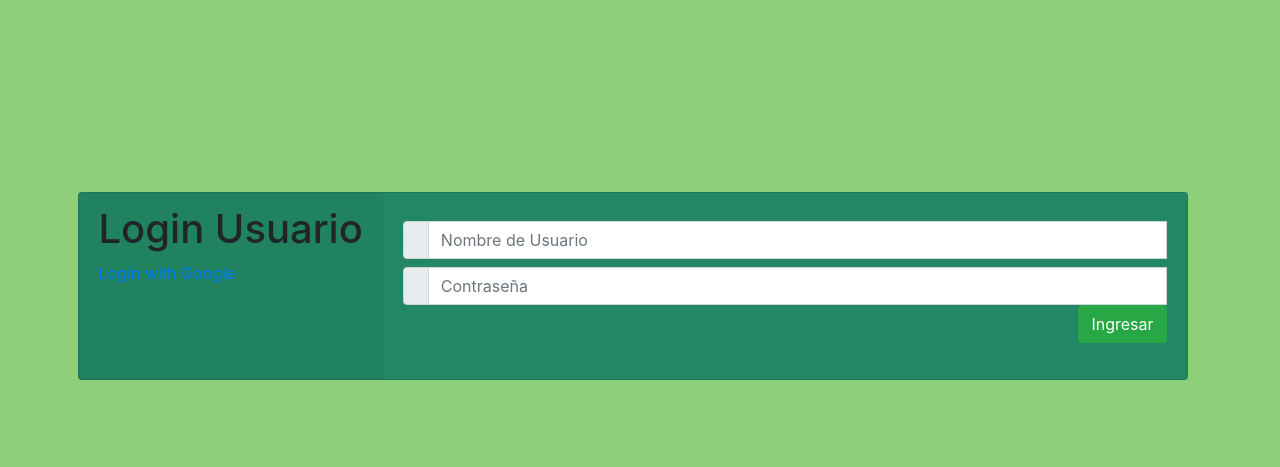
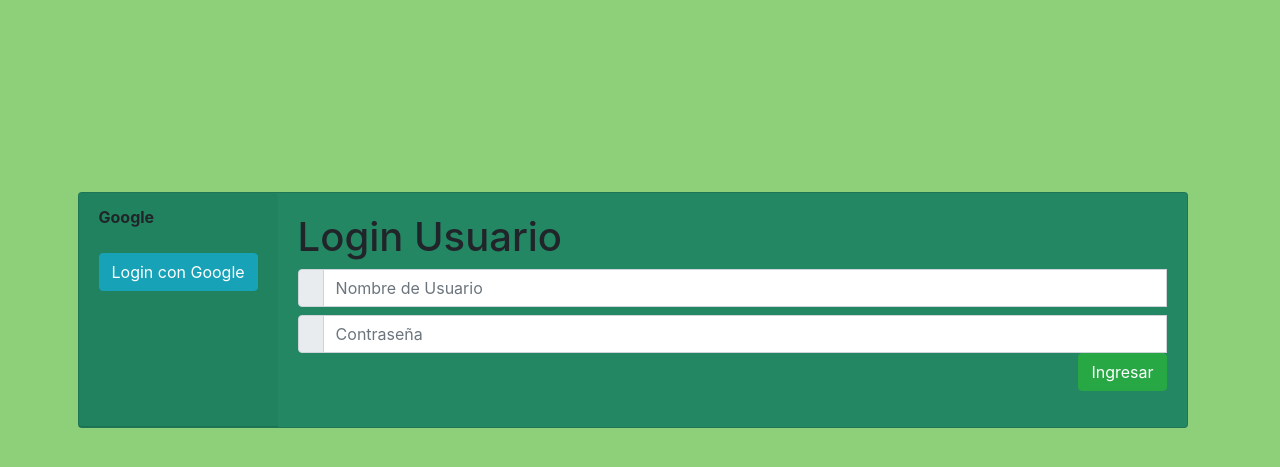
Before and after one commit to Goku2i2/mp, a Django app: page /perris/login in a window 1280 px wide. Shown: the part 56-523 px from the top of the page. Run offline with Django 3.2, Linux system fonts and the light colour scheme; some libraries are stand-ins or nearby versions; some web fonts are replaced.

Commit message:
Manifest +

```diff
--- a/misperris/settings.py
+++ b/misperris/settings.py
@@ -44,7 +44,8 @@ INSTALLED_APPS = [
     'coverage',
     'rest_framework',
     'social_django',
-    'pwa'
+    'pwa',
+
 ]
 
 MIDDLEWARE = [
--- a/perris/templates/registration/login.html
+++ b/perris/templates/registration/login.html
@@ -18,13 +18,16 @@
 		<div class="col-12 col-mb-6 col-lg-12">
 			<div class="card card-deck">
   <div class="card-header ">
-	<h1>Login Usuario</h1>
-	<h1></h1><a href="{% url 'social:begin' 'google-oauth2' %}">Login with Google</a><br><h1>
+	<!--<h1>Login Usuario</h1>-->
+	<p><strong>Google</strong></p>
+	<h1><a href="{% url 'social:begin' 'google-oauth2' %}" class="btn btn-info">Login con Google</a><br></h1>
+
 	</div>
 
 
 
   <div class="card-body">
+			<h1>Login Usuario</h1>
   	<!--Mensaje de Error-->
 			{% if form.errors %}
 			    <div class="alert alert-warning" role="alert">
@@ -58,6 +61,7 @@
 						</div>
 					</form>
 
+
   </div>
 </div>
 		</div>
```
Also changed, not shown: README.md, db.sqlite3, manifest.json (added).
